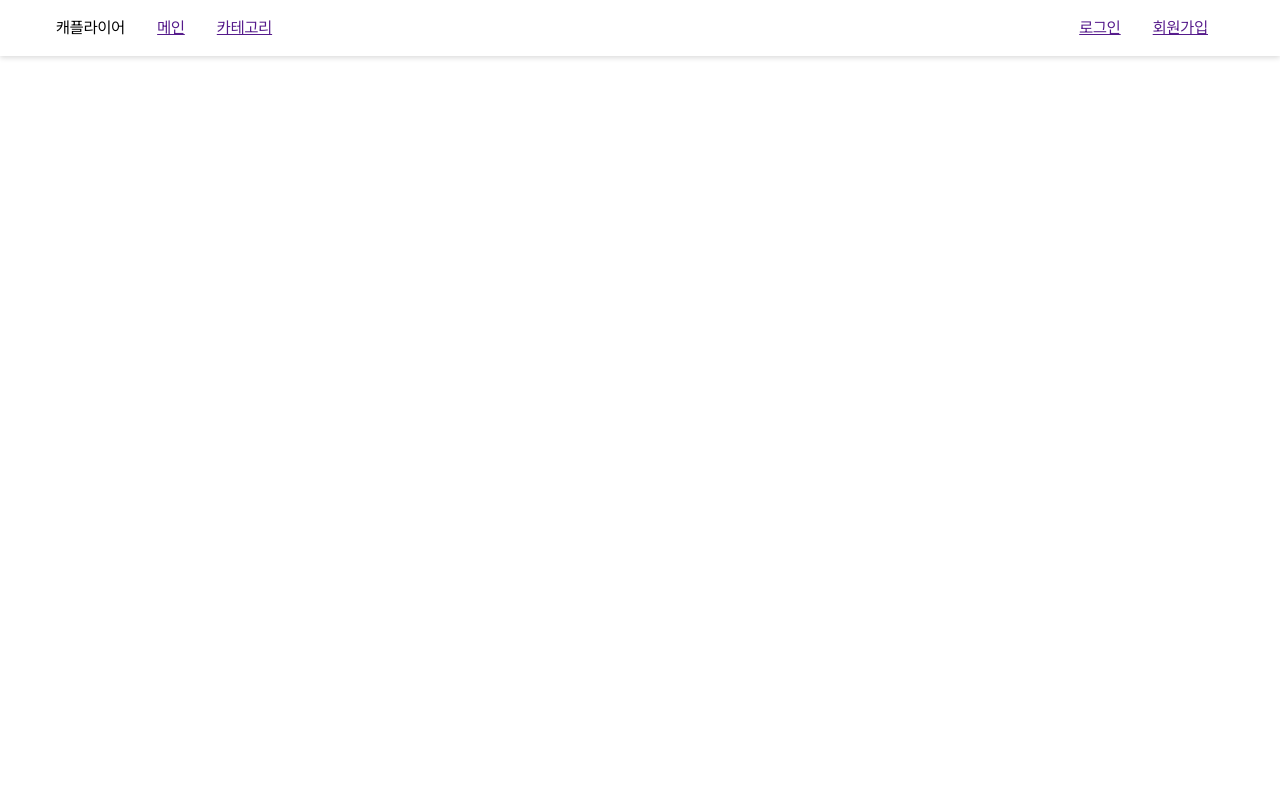
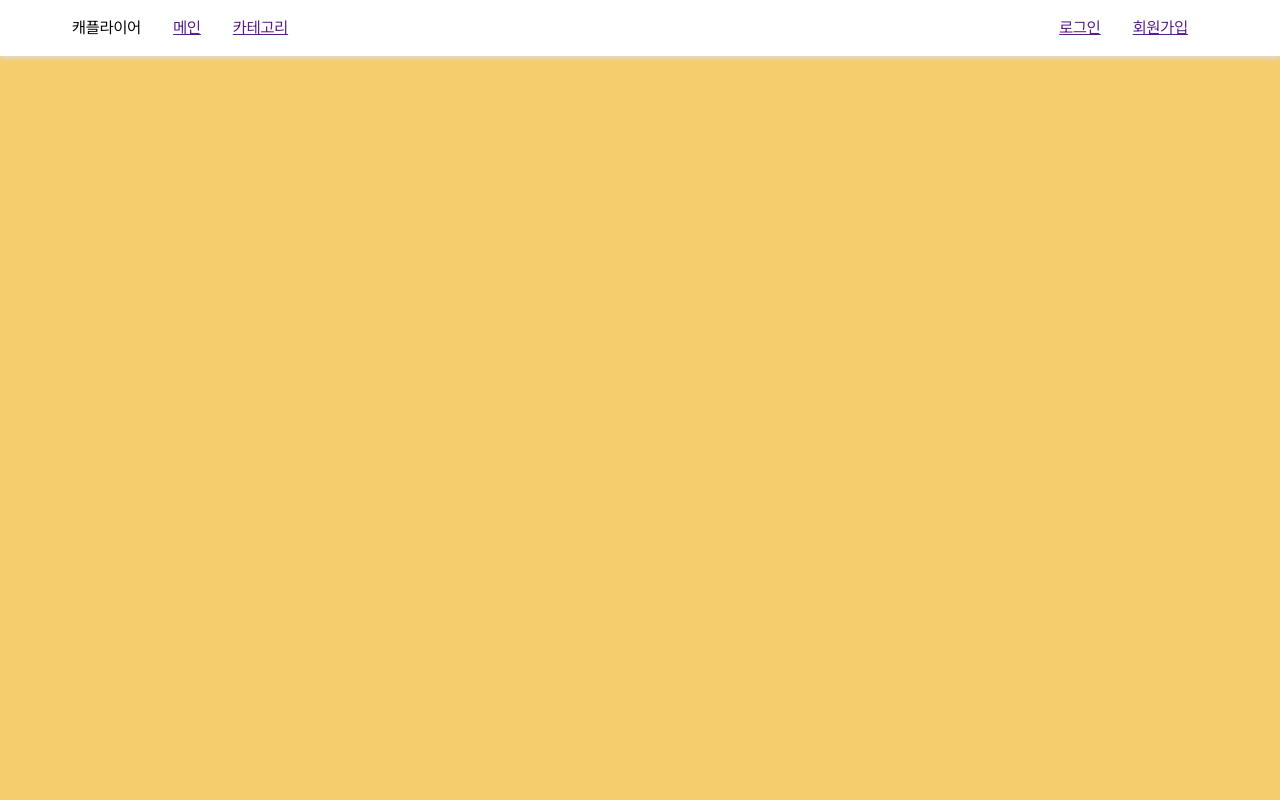
Before and after one commit to 1004ljy980/CharFlyer, a Next.js app: page / in a window 1280 px wide. Shown: the top 800 px of the page. Built offline with nearby package versions, Linux system fonts and the light colour scheme.

Commit message:
Design: 메인 페이지의 컴포넌트 구조 구성 중
- CSS코드 구조 통일을 위해 CSS컨벤션에 맞게 속성 순서 조정
- 메인 페이지(app/page.tsx) 컴포넌트 및 구조 구성 중
- 메인 캐러셀을 어떻게 작성할지 고민 필요함

Related to : #4

```diff
--- /dev/null
+++ b/src/app/appPage.module.scss
@@ -0,0 +1,37 @@
+@use '@/app/styles/themes.scss' as themes;
+
+.main {
+  section {
+    box-sizing: border-box;
+    padding: themes.$largeSpacing 0;
+  }
+  section:nth-child(2n + 1) {
+    background: themes.$mainColor;
+  }
+  .bannerSection {
+    display: flex;
+    flex-direction: column;
+    justify-content: space-between;
+
+    height: themes.$mainContainerHeight;
+
+    div {
+      height: 350px;
+    }
+  }
+  .searchingSection {
+    height: themes.$mainContainerHeight;
+
+    .searchTitle {
+      font-size: themes.$titleFontSize;
+    }
+    .searchSubTitle {
+      font-size: themes.$subTitleFontSize;
+    }
+  }
+  .recommendedSection {
+    height: themes.$mainContainerHeight;
+  }
+  .randomSearchingSection {
+  }
+}
--- a/src/app/globals.css
+++ b/src/app/globals.css
@@ -9,3 +9,7 @@
   font-display: swap;
   src: url('/fonts/PretendardVariable.woff2') format('woff2-variations');
 }
+
+* {
+  font-family: 'Pretendard Variable';
+}
--- a/src/app/layout.module.scss
+++ b/src/app/layout.module.scss
@@ -1,16 +1,20 @@
 @use '@/app/styles/themes.scss' as themes;
 
+// CSS 컨벤션을 따를 것
 .header {
-  font-family: themes.$fontFamily;
-
+  // 레이아웃
+  display: flex;
+  justify-content: center;
   position: sticky;
   top: 0;
   height: themes.$headerHeight;
+
+  // 테두리, 배경
   box-shadow: 0px 2px 5px 0px themes.$shadowColor;
   background-color: themes.$whiteColor;
 
-  display: flex;
-  justify-content: center;
+  //폰트
+  font-family: themes.$fontFamily;
 
   .container {
     display: flex;
@@ -20,21 +24,21 @@
     max-width: themes.$contentMaxWidth;
 
     .logo {
-      margin-left: themes.$littleSpacing;
+      margin-left: themes.$mediumTextSpacing;
     }
     .leftContainer {
-      margin-left: themes.$smallSpacing;
+      margin-left: themes.$mediumTextSpacing;
       li {
         display: inline-block;
-        margin-right: themes.$smallSpacing;
+        margin-right: themes.$mediumTextSpacing;
       }
     }
     .rightContainer {
       margin-left: auto;
-      margin-right: themes.$smallSpacing;
+      margin-right: themes.$mediumSpacing;
       li {
         display: inline-block;
-        margin-left: themes.$smallSpacing;
+        margin-left: themes.$mediumTextSpacing;
       }
     }
   }
--- a/src/app/page.tsx
+++ b/src/app/page.tsx
@@ -1,3 +1,40 @@
+// 스타일
+import styles from './appPage.module.scss';
+
+const BannerList = () => {
+  return <></>;
+};
+
+const SearchBar = () => {
+  return <></>;
+};
+
 export default function Home() {
-  return <></>;
+  return (
+    <>
+      <main className={styles.main}>
+        <section className={styles.bannerSection}>
+          <div>
+            <BannerList />
+          </div>
+          <div>
+            <BannerList />
+          </div>
+        </section>
+        <section className={styles.searchingSection}>
+          <p className={styles.searchTitle}>어떤 캐릭터를 원하세요?</p>
+          <p className={styles.searchSubTitle}>물론, 굿즈도요!</p>
+          <div>
+            <SearchBar />
+          </div>
+          <div>
+            {/* 배경 이미지 */}
+            {/* 종이 배 이미지 */}
+          </div>
+        </section>
+        <section className={styles.recommendedSection}></section>
+        <section className={styles.randomSearchingSection}></section>
+      </main>
+    </>
+  );
 }
--- a/src/app/styles/themes.scss
+++ b/src/app/styles/themes.scss
@@ -11,16 +11,20 @@ $shadowColor: #dddddd;
 // typography
 $fontFamily: 'Pretendard Variable';
 $titleFontSize: 3rem;
-$subTitleSize: 2rem;
+$subTitleFontSize: 1.5rem;
 
 // spacing
-$tinySpacing: 0.75rem;
-$littleSpacing: 1rem;
-$smallSpacing: 2rem;
-$mediumSpacing: 4rem;
-$largeSpacing: 8rem;
+$tinyTextSpacing: 0.75rem;
+$smallTextSpacing: 1rem;
+$mediumTextSpacing: 2rem;
+$largeTextSpacing: 4rem;
+$tinySpacing: 16px;
+$smallSpacing: 24px;
+$mediumSpacing: 52px;
+$largeSpacing: 96px;
 
 // containerSize
 $contentMaxWidth: 1200px;
 $headerHeight: 3.5rem;
 $footerHeight: 30rem;
+$mainContainerHeight: 1000px;
```
